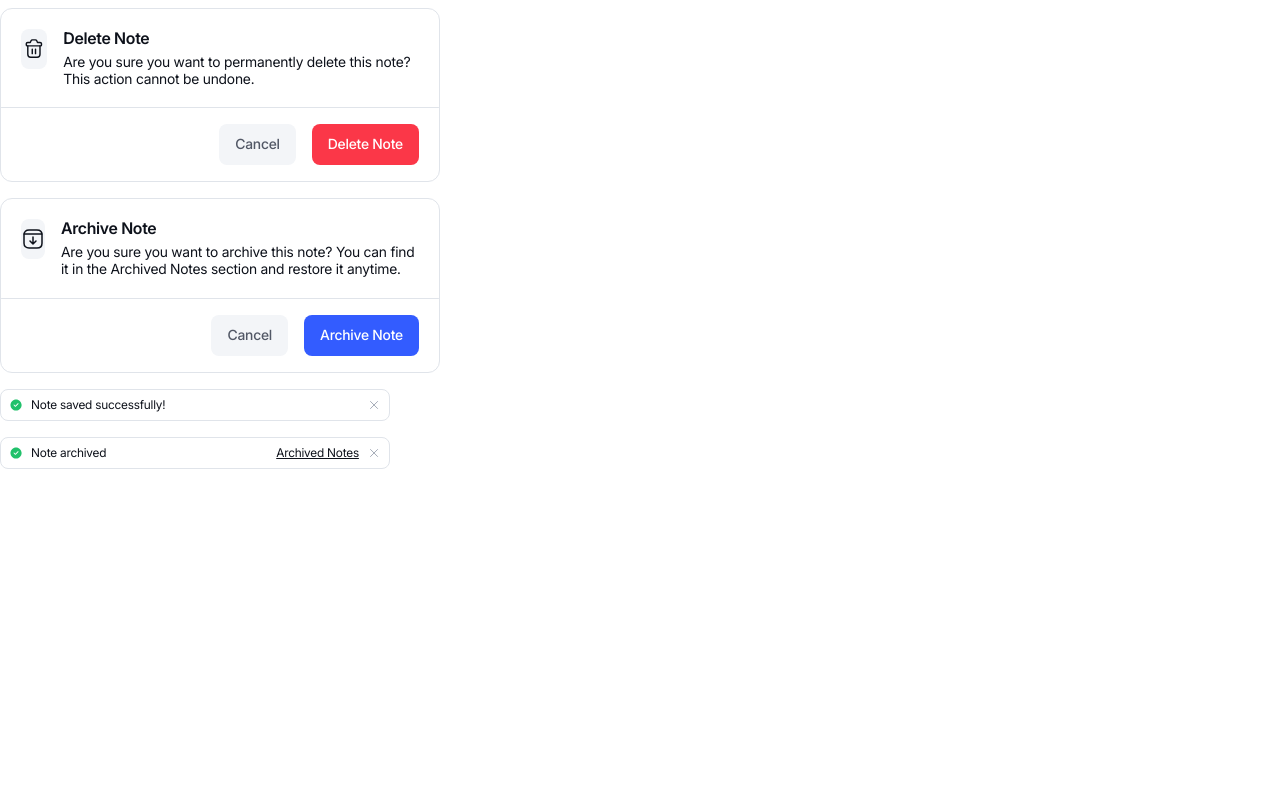
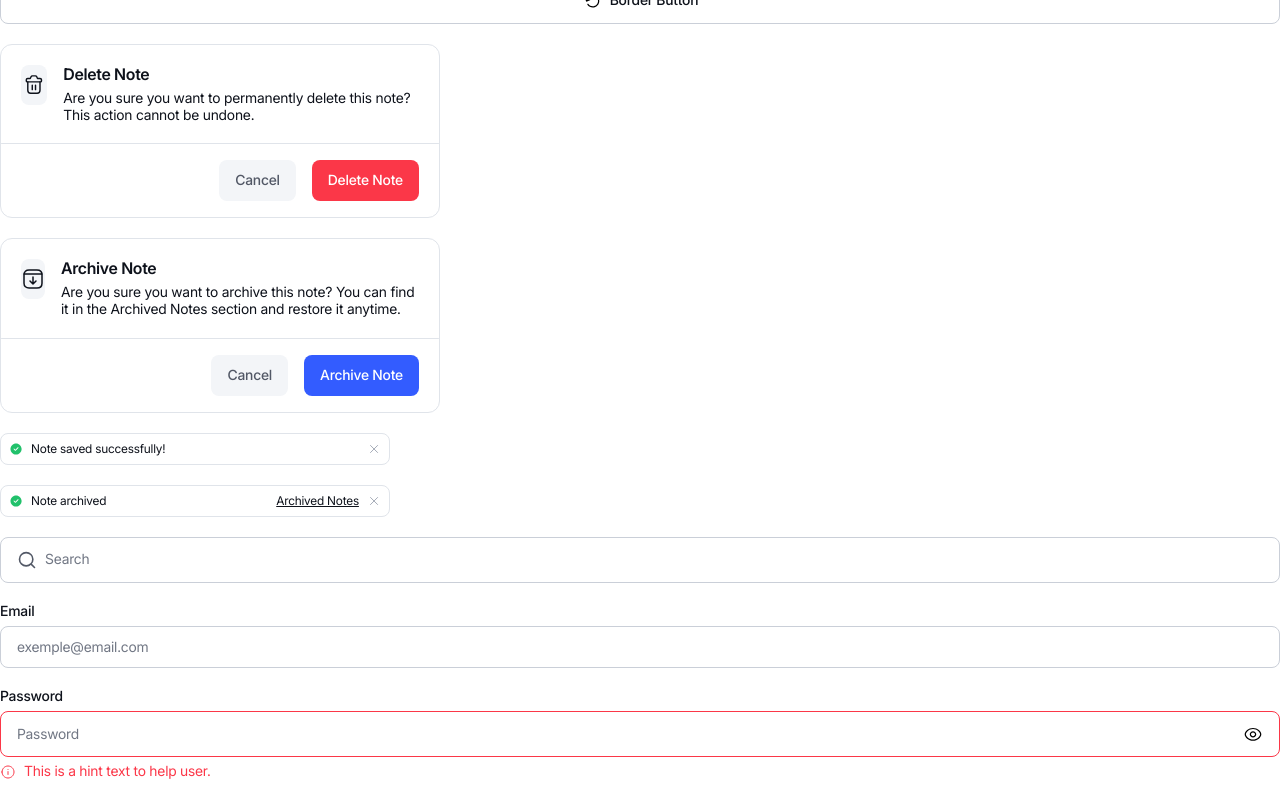
Before and after one commit to elsadse/note-taking-app, a React (Vite) app in the folder note-taking-app-ui/: page /component in a window 1280 px wide. Shown: the part 212-1012 px from the top of the page. Before the commit the page ends 800 px from the top, so only its background shows below. Built offline with nearby package versions, Linux system fonts and the light colour scheme.

Commit message:
Ajout des composants Input.

```diff
--- a/note-taking-app-ui/src/components/Components.tsx
+++ b/note-taking-app-ui/src/components/Components.tsx
@@ -2,22 +2,29 @@ import { BorderButton } from "./button/BorderButton";
 import { PrimaryButton } from "./button/PrimaryButton";
 import { SecondaryButton } from "./button/SecondaryButton";
 import { RefreshLeftIcon } from "./icons/RefreshLeftIcon";
+import { SearchIcon } from "./icons/SearchIcon";
+import { ShowIcon } from "./icons/ShowIcon";
+import { InputField } from "./input/InputField";
+import { InputTypeGroup } from "./input/InputTypeGroup";
 import { Logo } from "./Logo";
 import { ArchiveModal } from "./modals/ArchiveModal";
 import { DeleteModal } from "./modals/DeleteModal";
 import { Toast } from "./Toast";
 
-export function Components(){
-    return(
-        <div className="flex flex-col gap-y-4">
-            <Logo/>
-            <PrimaryButton titleButton="Primary Button" isDisabled={false}/>
-            <SecondaryButton titleButton="Secondary Button" isDisabled={true}/>
-            <BorderButton titleButton="Border Button" Icon={RefreshLeftIcon} isDisabled={false}/>
-            <DeleteModal/>
-            <ArchiveModal/>
-            <Toast titleToast="Note saved successfully!"/>
-            <Toast titleToast="Note archived" link="Archived Notes"/>
+export function Components() {
+    return (
+        <div className="flex flex-col gap-y-5 py-5">
+            <Logo />
+            <PrimaryButton titleButton="Primary Button" isDisabled={false} />
+            <SecondaryButton titleButton="Secondary Button" isDisabled={true} />
+            <BorderButton titleButton="Border Button" Icon={RefreshLeftIcon} isDisabled={false} />
+            <DeleteModal />
+            <ArchiveModal />
+            <Toast titleToast="Note saved successfully!" />
+            <Toast titleToast="Note archived" link="Archived Notes" />
+            <InputField name="search" placeholder="Search" type="text" icons={{IconBeforeInput:SearchIcon, css:"stroke"}} />
+            <InputTypeGroup name="email" placeholder="exemple@email.com" titleLabel="Email" type="email" />
+            <InputTypeGroup name="password" placeholder="Password" titleLabel="Password" type="password" textError="This is a hint text to help user." icon={{ Icon: ShowIcon, css: "fill" }} />
         </div>
     )
 }
--- a/note-taking-app-ui/src/components/InputGroup.tsx
+++ /dev/null
@@ -1,11 +0,0 @@
-type InputGroup = {
-
-}
-
-export function InputGroup() {
-    return(
-        <div className="">
-
-        </div>
-    )
-}
--- a/note-taking-app-ui/src/components/icons/ShowIcon.tsx
+++ b/note-taking-app-ui/src/components/icons/ShowIcon.tsx
@@ -3,11 +3,9 @@ export function ShowIcon({ className }: { className?: string }) {
     return (
         <svg viewBox="0 0 24 24" xmlns="http://www.w3.org/2000/svg" className={className}>
             <path fillRule="evenodd" clipRule="evenodd"
-                  d="M12.0028 10.1147C10.6709 10.1147 9.59082 11.1509 9.59082 12.4302C9.59082 13.7087 10.671 14.7457 12.0028 14.7457C13.3346 14.7457 14.4148 13.7087 14.4148 12.4302C14.4148 11.1509 13.3348 10.1147 12.0028 10.1147ZM8.09082 12.4302C8.09082 10.3552 9.84276 8.67465 12.0028 8.67465C14.1629 8.67465 15.9148 10.3552 15.9148 12.4302C15.9148 14.504 14.163 16.1857 12.0028 16.1857C9.84261 16.1857 8.09082 14.504 8.09082 12.4302Z"
-                  fill="#0E121B"/>
+                  d="M12.0028 10.1147C10.6709 10.1147 9.59082 11.1509 9.59082 12.4302C9.59082 13.7087 10.671 14.7457 12.0028 14.7457C13.3346 14.7457 14.4148 13.7087 14.4148 12.4302C14.4148 11.1509 13.3348 10.1147 12.0028 10.1147ZM8.09082 12.4302C8.09082 10.3552 9.84276 8.67465 12.0028 8.67465C14.1629 8.67465 15.9148 10.3552 15.9148 12.4302C15.9148 14.504 14.163 16.1857 12.0028 16.1857C9.84261 16.1857 8.09082 14.504 8.09082 12.4302Z"/>
             <path fillRule="evenodd" clipRule="evenodd"
-                  d="M4.97553 7.19457C6.76993 5.73817 9.25074 4.70024 12.002 4.70024C14.7527 4.70024 17.2335 5.73736 19.028 7.19341C20.8031 8.63361 22.004 10.5697 22.004 12.4302C22.004 14.2906 20.8031 16.2267 19.028 17.6669C17.2335 19.123 14.7527 20.1601 12.002 20.1601C9.25074 20.1601 6.76993 19.1221 4.97553 17.6657C3.20075 16.2252 2 14.2892 2 12.4302C2 10.5711 3.20075 8.63505 4.97553 7.19457ZM5.94398 8.29423C4.37026 9.57151 3.5 11.1404 3.5 12.4302C3.5 13.7199 4.37026 15.2888 5.94398 16.5661C7.49808 17.8275 9.64327 18.7201 12.002 18.7201C14.3604 18.7201 16.5056 17.8281 18.0598 16.5671C19.6335 15.2902 20.504 13.7214 20.504 12.4302C20.504 11.139 19.6335 9.57007 18.0598 8.29322C16.5056 7.03223 14.3604 6.14024 12.002 6.14024C9.64327 6.14024 7.49808 7.03287 5.94398 8.29423Z"
-                  fill="#0E121B"/>
+                  d="M4.97553 7.19457C6.76993 5.73817 9.25074 4.70024 12.002 4.70024C14.7527 4.70024 17.2335 5.73736 19.028 7.19341C20.8031 8.63361 22.004 10.5697 22.004 12.4302C22.004 14.2906 20.8031 16.2267 19.028 17.6669C17.2335 19.123 14.7527 20.1601 12.002 20.1601C9.25074 20.1601 6.76993 19.1221 4.97553 17.6657C3.20075 16.2252 2 14.2892 2 12.4302C2 10.5711 3.20075 8.63505 4.97553 7.19457ZM5.94398 8.29423C4.37026 9.57151 3.5 11.1404 3.5 12.4302C3.5 13.7199 4.37026 15.2888 5.94398 16.5661C7.49808 17.8275 9.64327 18.7201 12.002 18.7201C14.3604 18.7201 16.5056 17.8281 18.0598 16.5671C19.6335 15.2902 20.504 13.7214 20.504 12.4302C20.504 11.139 19.6335 9.57007 18.0598 8.29322C16.5056 7.03223 14.3604 6.14024 12.002 6.14024C9.64327 6.14024 7.49808 7.03287 5.94398 8.29423Z"/>
         </svg>
 
     )
--- /dev/null
+++ b/note-taking-app-ui/src/components/input/InputError.tsx
@@ -0,0 +1,10 @@
+import { InfoCircleIcon } from "../icons/InfoCircleIcon";
+
+export function InputError({ textError }: { textError: string }) {
+    return (
+        <div className="flex flex-row items-center gap-x-2">
+            <InfoCircleIcon className="size-4 stroke-neutral-red-500" />
+            <span className="text-neutral-red-500 sans-serif-text-preset-5">{textError}</span>
+        </div>
+    )
+}
--- /dev/null
+++ b/note-taking-app-ui/src/components/input/InputField.tsx
@@ -0,0 +1,34 @@
+import { useState } from "react"
+
+type InputFieldProps = {
+    icons?: {
+        IconBeforeInput?: React.ComponentType<{ className?: string }>,
+        IconAfterInput?: React.ComponentType<{ className?: string }>,
+        css: "fill" | "stroke"
+    },
+    type: string,
+    name: string,
+    placeholder: string,
+    isError?: boolean,
+}
+
+export function InputField({ icons, type, name, placeholder, isError }: InputFieldProps) {
+    const [inputValue, setInputValue] = useState("")
+
+    return (
+        <div className={`w-full flex flex-row items-center justify-between gap-x-2 px-4 py-3 rounded-8 border border-neutral-300 cursor-pointer
+                hover:bg-neutral-50
+                ${inputValue.length > 0 ? "ring ring-neutral-950" : ""}
+                ${isError ? "border-neutral-red-500" : ""}
+            `}>
+            <div className="flex flex-row gap-x-2">
+                {icons && icons.IconBeforeInput && <icons.IconBeforeInput className={`size-5 ${icons.css}-neutral-500`} />}
+                <input type={type} name={name} id={name} placeholder={placeholder}
+                    value={inputValue} onChange={(e) => setInputValue(e.target.value)}
+                    className="sans-serif-text-preset-5 text-neutral-950
+                    focus:outline-none placeholder:text-neutral-500" />
+            </div>
+            {icons && icons.IconAfterInput && <icons.IconAfterInput className={`size-5 ${icons.css}-neutral-500`} />}
+        </div>
+    )
+}
--- /dev/null
+++ b/note-taking-app-ui/src/components/input/InputTypeGroup.tsx
@@ -0,0 +1,27 @@
+import { InputError } from "./InputError"
+import { InputField } from "./InputField"
+
+type InputTypeGroupProps = {
+    name: string,
+    titleLabel: string,
+    type: string,
+    placeholder: string,
+    icon?: {
+        Icon: React.ComponentType<{ className?: string }>
+        css: "fill" | "stroke"
+    },
+    textError?: string,
+}
+
+export function InputTypeGroup({ name, titleLabel, type, placeholder, icon, textError }: InputTypeGroupProps) {
+    return (
+        <div className="flex flex-col gap-y-1.5">
+            <label htmlFor={name} className="sans-serif-text-preset-4 text-neutral-950 text-left"> {titleLabel} </label>
+            {icon ?
+                <InputField type={type} name={name} placeholder={placeholder} isError={textError ? true : false} icons={{ IconAfterInput: icon.Icon, css: icon.css }} />
+                : <InputField type={type} name={name} placeholder={placeholder} isError={textError ? true : false} />
+            }
+            {textError && <InputError textError={textError} />}
+        </div>
+    )
+}
```
